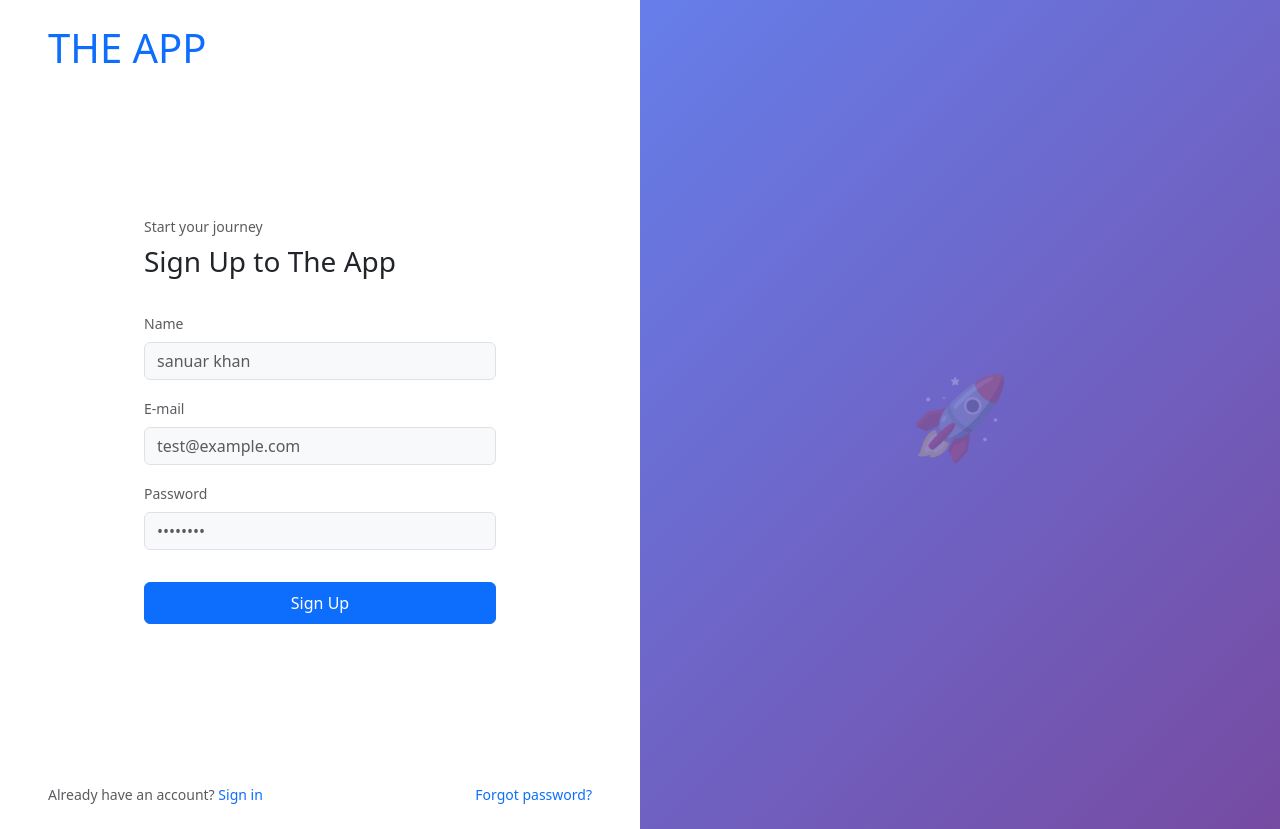
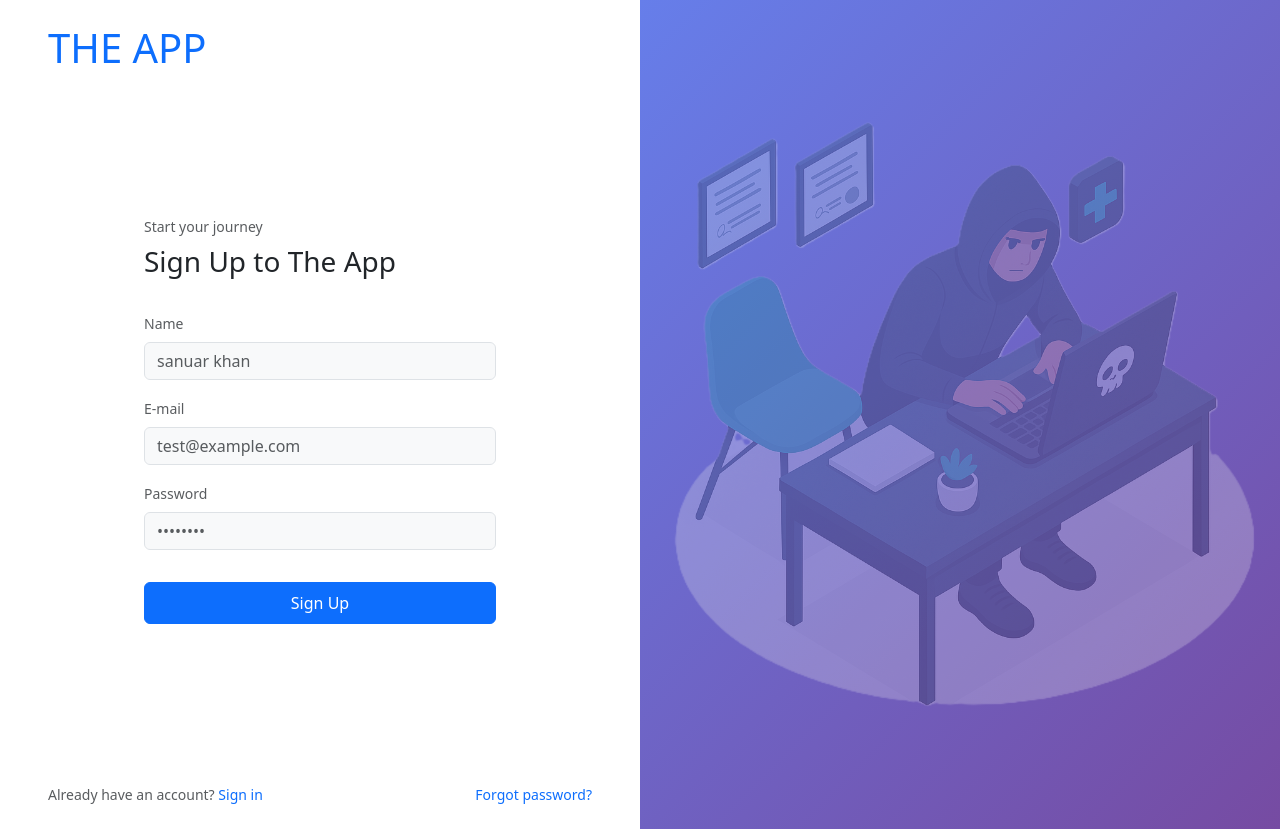
Before and after one commit to sanuarKhan/Itransition-task, a React (Vite) app in the folder task4/frontend/: page /register in a window 1280 px wide. Built offline with nearby package versions, Linux system fonts and the light colour scheme; no server answers.

Commit message:
feat: add image to registration loading state for improved user experience

```diff
--- a/task4/frontend/src/pages/Login.tsx
+++ b/task4/frontend/src/pages/Login.tsx
@@ -3,7 +3,6 @@ import { useState } from "react";
 import type { ChangeEvent, FormEvent } from "react";
 import image1 from "../assets/checking.png";
 import { useNavigate } from "react-router-dom";
-
 import { toast } from "react-toastify";
 import { login } from "../utils/axios";
 
--- a/task4/frontend/src/pages/Register.tsx
+++ b/task4/frontend/src/pages/Register.tsx
@@ -2,9 +2,9 @@ import { Link } from "react-router-dom";
 import { useState } from "react";
 import type { ChangeEvent, FormEvent } from "react";
 import { useNavigate } from "react-router-dom";
-import axios from "axios";
 import { toast } from "react-toastify";
 import { register } from "../utils/axios";
+import image1 from "../assets/checking.png";
 
 interface FormData {
   name: string;
@@ -143,7 +143,9 @@ export default function Register() {
         }}
       >
         <div className="h-100 d-flex align-items-center justify-content-center opacity-25">
-          <div className="display-1">🚀</div>
+          <div className="display-1">
+            <img src={image1} alt="checking" className="img-fluid w-100" />
+          </div>
         </div>
       </div>
     </div>
```
